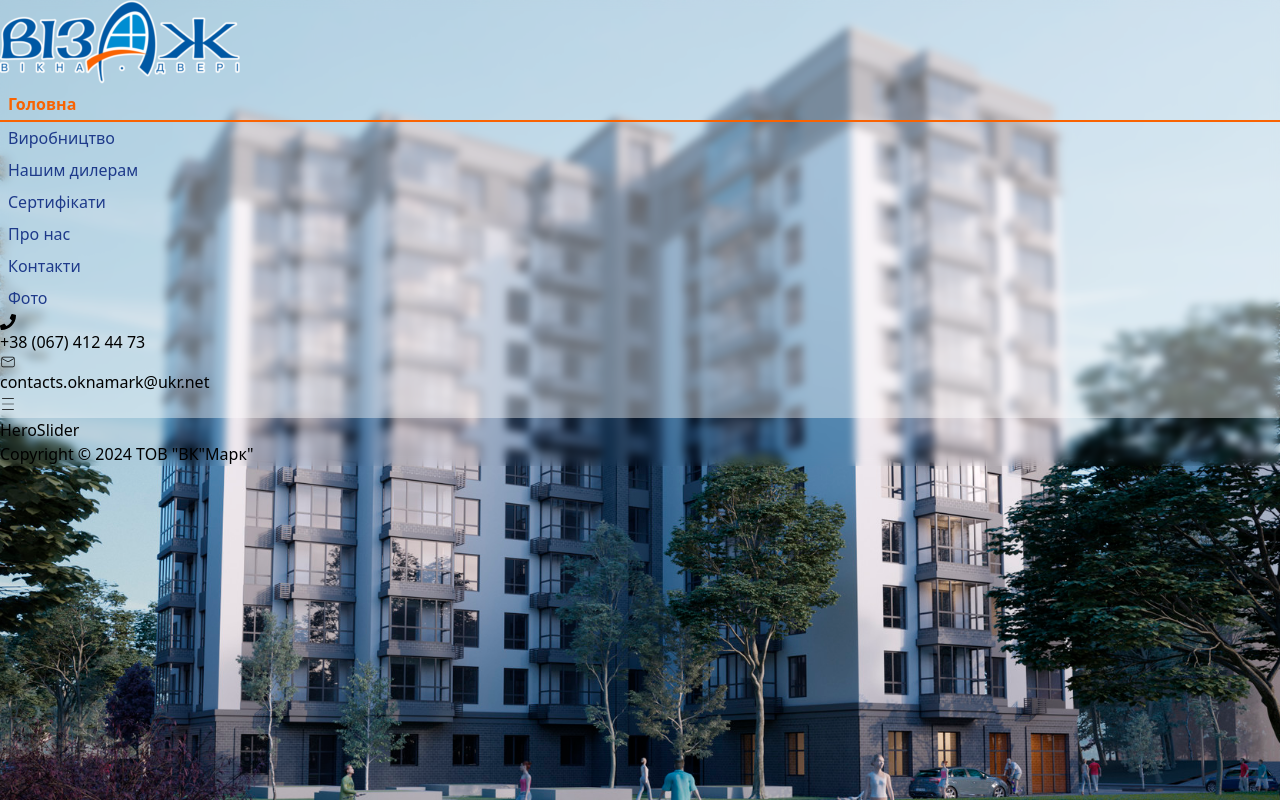
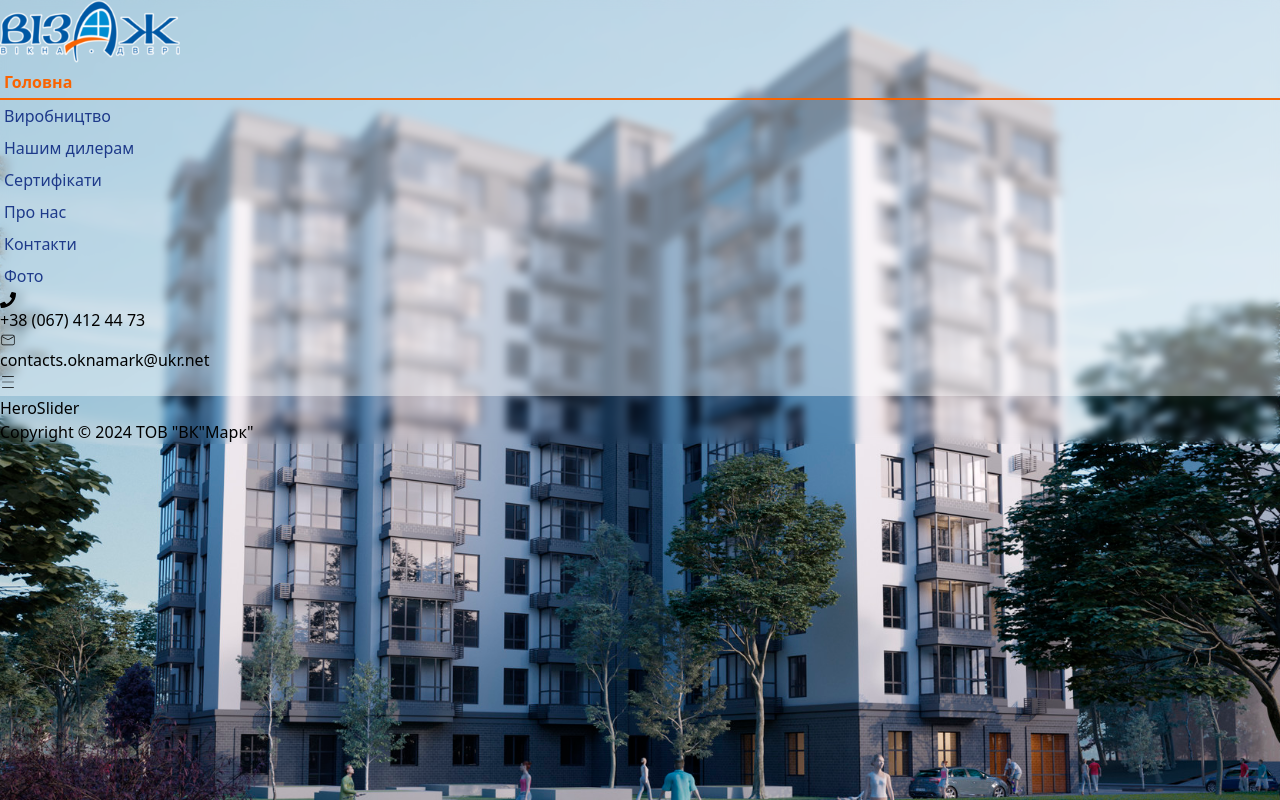
Before and after one commit to logist-mark/new-visage, a React (Vite) app: page / in a window 1280 px wide. Built offline with nearby package versions, Linux system fonts and the light colour scheme.

Commit message:
Fixed xl screens padding and font size

```diff
--- a/src/components/Header.jsx
+++ b/src/components/Header.jsx
@@ -4,10 +4,10 @@ import {CiMail, CiMenuBurger} from "react-icons/ci";
 
 const Header = () => {
     return (
-        <header className='flex gap-2 items-center justify-between px-6 lg:px-40 xl:px-60 pt-4 sticky top-0 z-10'>
-            <img src="/logo.png" alt="Visage logo"/>
+        <header className='flex gap-2 items-center justify-between px-6 lg:px-40 xl:px-52 pt-4 sticky top-0 z-10'>
+            <img src="/logo.png" width={180} alt="Visage logo"/>
             <nav>
-                <ul className='hidden xl:flex gap-6 font-semibold text-blue-900 *:uppercase xl:text-[14px]'>
+                <ul className='hidden xl:flex gap-6 font-semibold text-blue-900 *:uppercase xl:text-[12px]'>
                     <li className='menu-link active-link'><a href='#'>Головна</a></li>
                     <li className='menu-link'><a href='#'>Виробництво</a></li>
                     <li className='menu-link'><a href='#'>Нашим дилерам</a></li>
@@ -17,7 +17,7 @@ const Header = () => {
                     <li className='menu-link'><a href='#'>Фото</a></li>
                 </ul>
             </nav>
-            <div className='hidden xl:block text-[#F96302] font-semibold xl:text-md '>
+            <div className='hidden xl:block text-[#F96302] font-semibold text-[12px] '>
                 <p className='flex items-center gap-4 mb-2'><FaPhone className='text-xl'/> +38 (067) 412 44 73</p>
                 <p className='flex items-center gap-4'><CiMail className='text-xl'/>contacts.oknamark@ukr.net</p>
 
--- a/src/components/HeroSlider.jsx
+++ b/src/components/HeroSlider.jsx
@@ -2,7 +2,7 @@ import React from 'react';
 
 const HeroSlider = () => {
     return (
-        <div className="w-full h-[680px] bg-amber-500 bg-white/80 rounded-lg">
+        <div className="w-full h-[580px] bg-amber-500 bg-white/80 rounded-lg">
             HeroSlider
         </div>
     );
--- a/src/index.css
+++ b/src/index.css
@@ -16,10 +16,10 @@ body{
 header{
     background: rgba(255, 255, 255, 0.4);
 
-    backdrop-filter: blur(10px);
+    backdrop-filter: blur(15px);
 }
 .menu-link{
-    @apply px-2 py-1 text-blue-900;
+    @apply p-1 text-blue-900;
 }
 
 
--- a/src/pages/HomePage.jsx
+++ b/src/pages/HomePage.jsx
@@ -3,7 +3,7 @@ import HeroSlider from "../components/HeroSlider.jsx";
 
 const HomePage = () => {
     return (
-        <div className='w-full h-[1000px] px-60 py-10'>
+        <div className='w-full  px-52 py-10'>
             <HeroSlider/>
         </div>
     );
```
